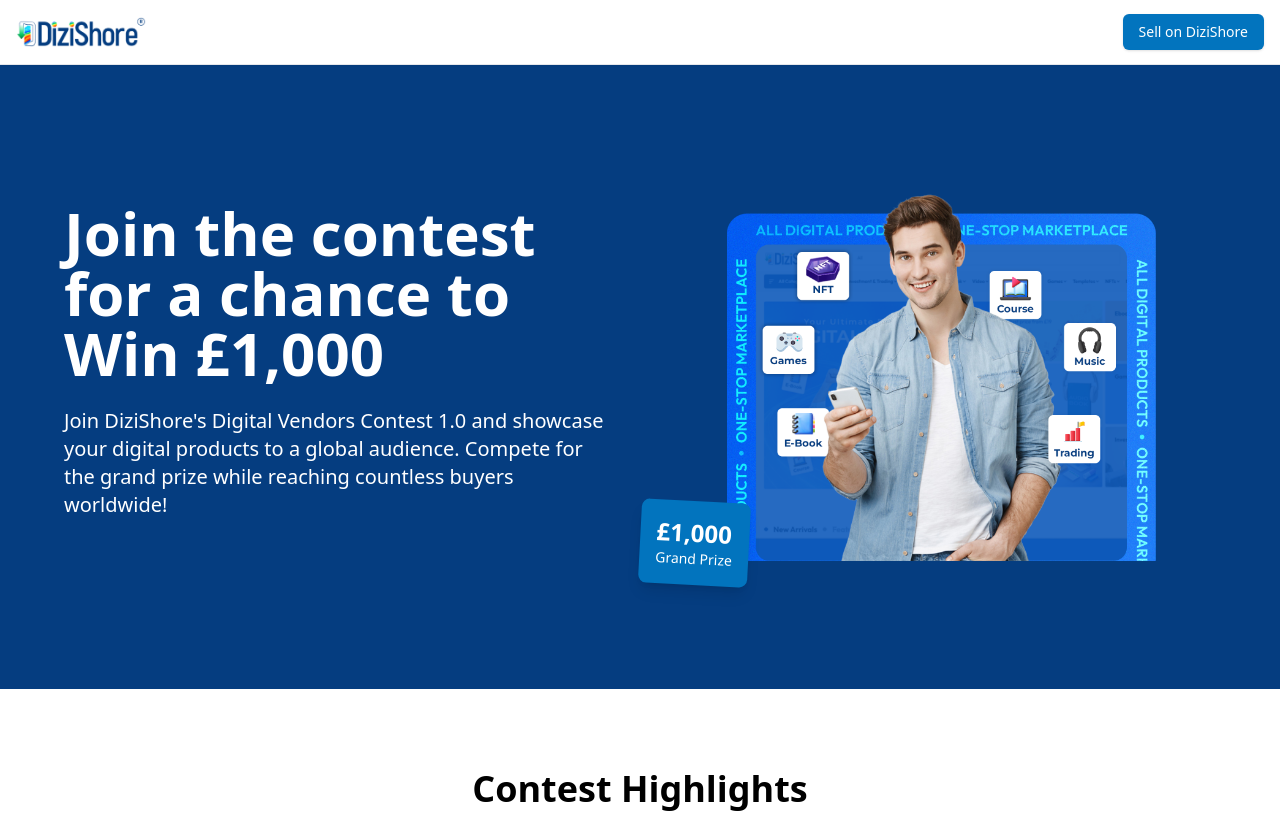
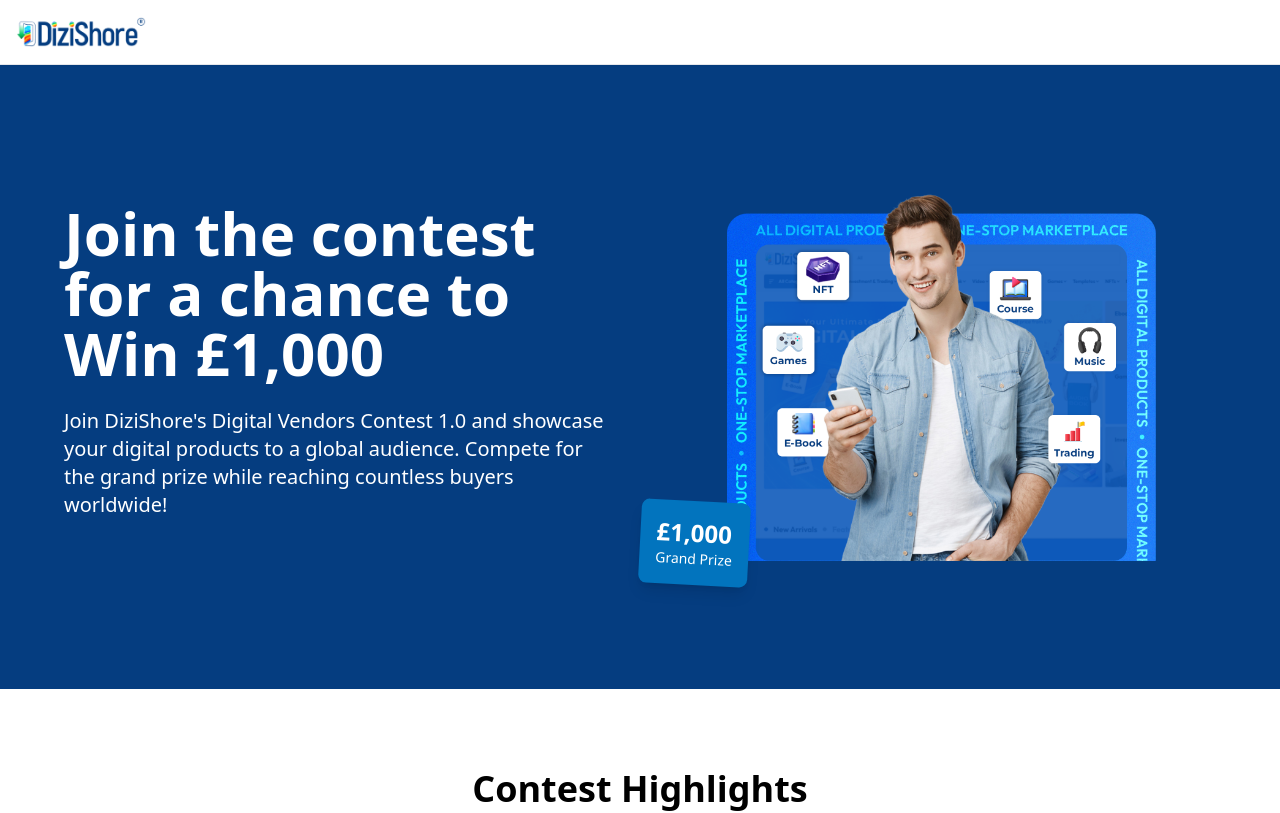
Before and after one commit to shishir1337/dizishore-vendor-contest, a Next.js app: page / in a window 1280 px wide. Shown: the top 813 px of the page. Built offline with nearby package versions, Linux system fonts and the light colour scheme.

Commit message:
header button removed

```diff
--- a/components/header.tsx
+++ b/components/header.tsx
@@ -22,11 +22,6 @@
         </Link>
         <div className="flex flex-1 items-center justify-end space-x-4">
           <nav className="flex items-center space-x-2">
-            <Link href="https://dizishore.com/sell-with-dizishore/" passHref>
-              <Button className="hidden lg:flex bg-[#0274be] text-white hover:bg-[#053d80] transition-colors">
-                Sell on DiziShore
-              </Button>
-            </Link>
             <Sheet>
               <SheetTrigger asChild>
                 <Button variant="ghost" size="icon" className="lg:hidden bg-white">
@@ -44,12 +39,6 @@
                       height={32}
                     />
                   </Link>
-                  <Link
-                    href="https://dizishore.com/sell-with-dizishore/"
-                    className="block py-2 text-lg font-medium hover:text-primary transition-colors"
-                  >
-                    Sell on DiziShore
-                  </Link>
                 </nav>
               </SheetContent>
             </Sheet>
```
